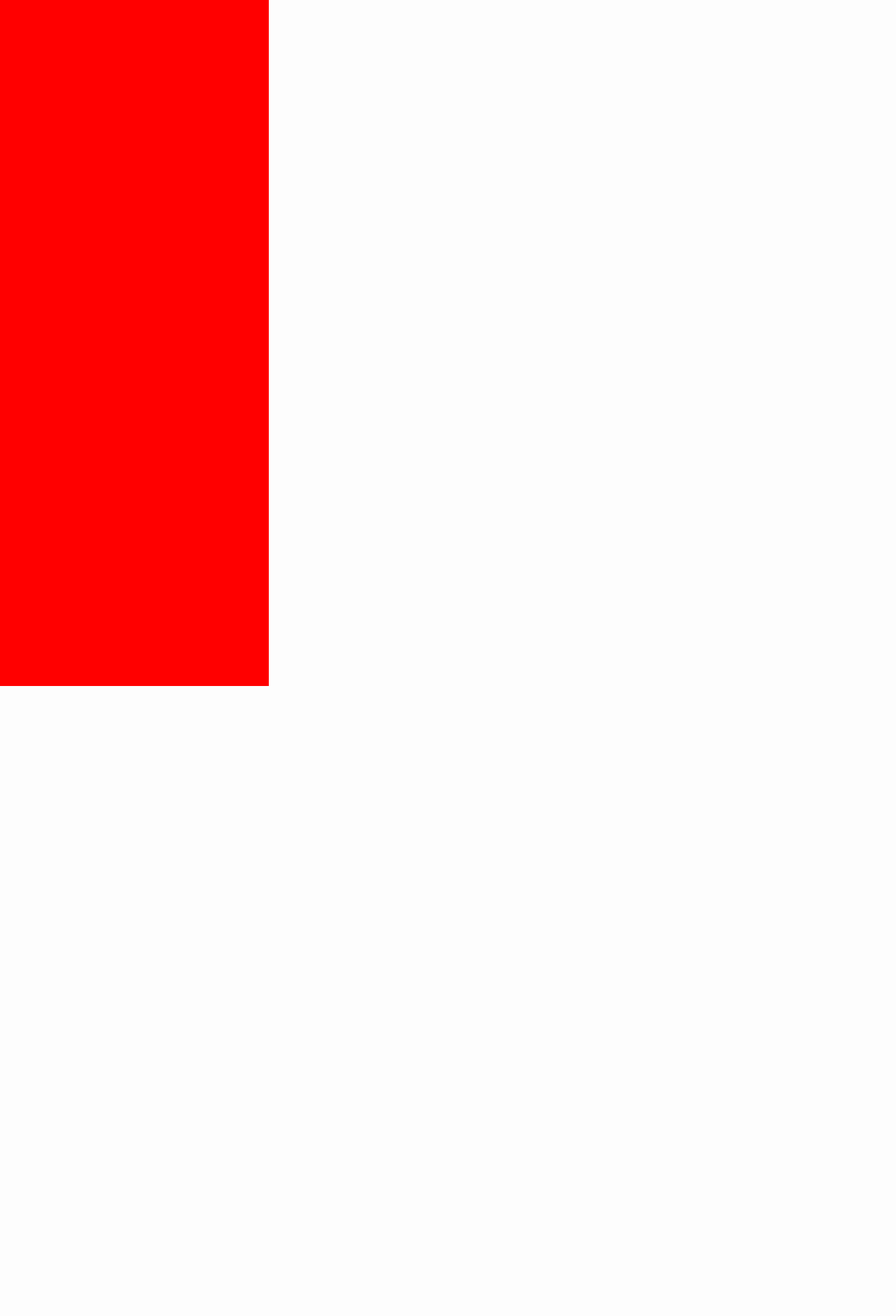
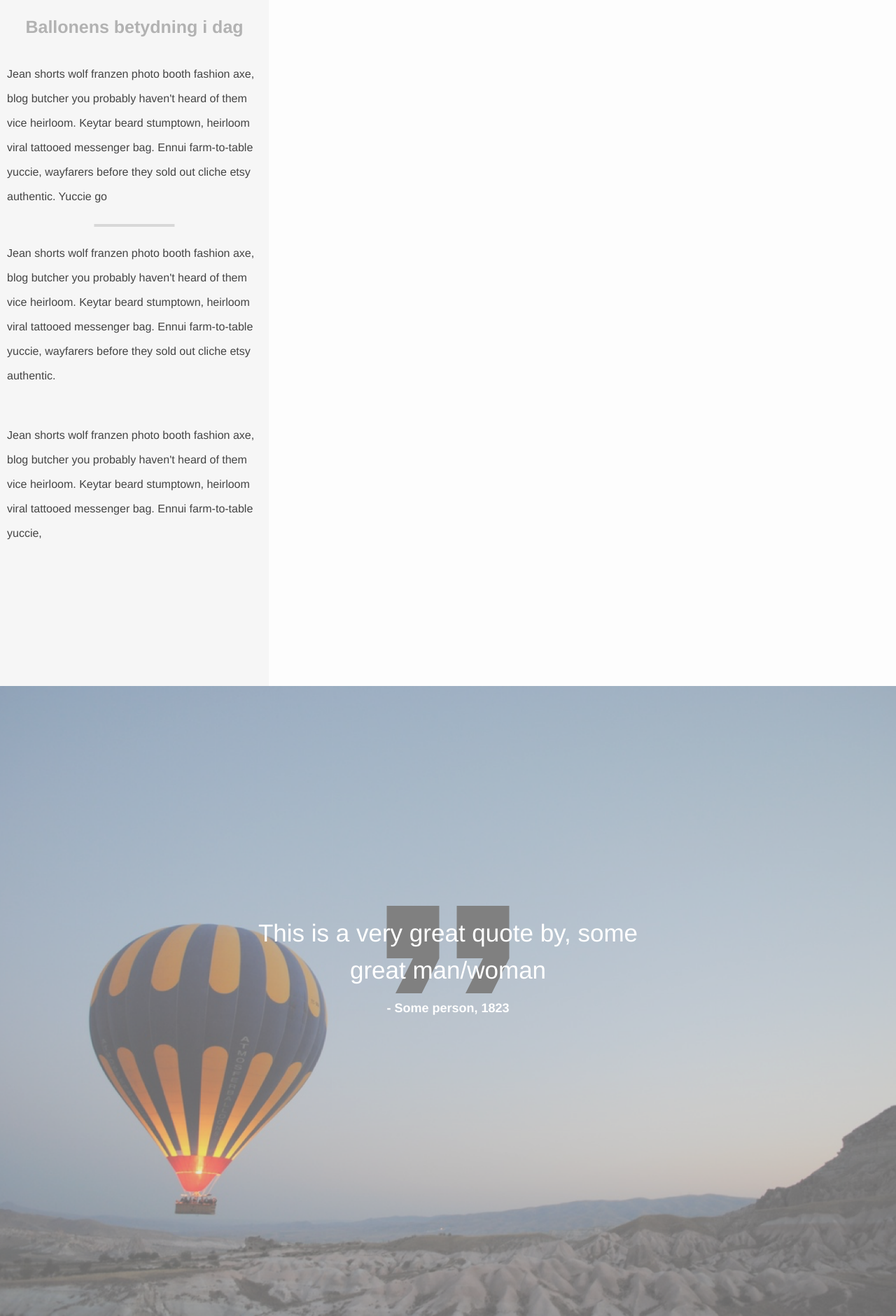
Before and after one commit to Lutski/ballon-fort-lling-KomIt, a Jekyll site: the page built from index.html, in a window 1280 px wide. Shown: the part 2367-4247 px from the top of the page at 70% size. Built offline with Jekyll 4.4.1, drawn with Linux system fonts in a browser that asks for light colours; nearby versions of some CDN libraries; before the commit the page ends 3347 px from its top, so only the background shows below that.

Commit message:
Addede introduktion -og quote section 🐍

```diff
--- a/_includes/introduction.html
+++ b/_includes/introduction.html
@@ -10,4 +10,17 @@
 </div>
 
 
-<div class="content"></div>
+<div class="content">
+  <h1>Ballonens betydning i dag</h1>
+  <p>Jean shorts wolf franzen photo booth fashion axe, blog butcher you probably haven't heard of them vice heirloom. Keytar beard stumptown, heirloom viral tattooed messenger bag. Ennui farm-to-table yuccie, wayfarers before they sold out cliche etsy authentic. Yuccie go</p>
+  <hr>
+  <p>Jean shorts wolf franzen photo booth fashion axe, blog butcher you probably haven't heard of them vice heirloom. Keytar beard stumptown, heirloom viral tattooed messenger bag. Ennui farm-to-table yuccie, wayfarers before they sold out cliche etsy authentic.</p>
+  <div class="space"></div>
+  <p>Jean shorts wolf franzen photo booth fashion axe, blog butcher you probably haven't heard of them vice heirloom. Keytar beard stumptown, heirloom viral tattooed messenger bag. Ennui farm-to-table yuccie, </p>
+
+</div>
+
+
+<!--
+<div class="new-content"></div>
+<div class="new-content2"></div> -->
--- /dev/null
+++ b/_includes/quote.html
@@ -0,0 +1,9 @@
+<div id="quote-section">
+  <div class="image">
+    <div class="quote-content">
+      <img src="../images/ic_format_quote_black_24px.svg" class="quote-svg" alt="">
+      <h1 class="quote">This is a very great quote by, some great man/woman</h1>
+      <h5 class="quote-author">- Some person, 1823</h5>
+    </div>
+  </div>
+</div>
--- a/_sass/introduction.sass
+++ b/_sass/introduction.sass
@@ -25,5 +25,54 @@
   position: relative
   height: 1000px
   width: 30%
-  background: red
+  background: #F6F6F6
   z-index: 2
+  float: left
+
+  h1, p
+    color: #444444
+    margin: 0
+    margin: 0 10px
+
+  h1
+    text-align: center
+    color: #B2B2B2
+    padding-top: 40px
+    padding-bottom: 30px
+    font:
+      weight: 900
+      size: 25px
+
+  p
+    line-height: 35px
+    font:
+      weight: 200
+
+  hr
+    position: relative
+    height: 4px
+    background: #D8D8D8
+    border: none
+    width: 30%
+    left: 50%
+    transform: translate(-50%)
+    margin-bottom: 20px
+    margin-top: 22px
+
+  .space
+    height: 50px
+
+
+// TEST
+
+.new-content
+  position: relative
+  background: hotpink
+  height: 1000px
+  z-index: 2
+
+.new-content2
+  position: relative
+  background: yellow
+  height: 1000px
+  z-index: 2
--- /dev/null
+++ b/_sass/quote.sass
@@ -0,0 +1,51 @@
+#quote-section
+  .image
+    position: relative
+    width: 100%
+    height: 100vh
+    z-index: 2
+    overflow: hidden
+    background:
+      image: url("../images/quote-image.png")
+      position: center center
+      repeat: no-repeat
+      size: cover
+    -webkit-background-size: cover
+    -moz-background-size: cover
+    -o-background-size: cover
+
+
+    .quote-content
+      position: relative
+      text-align: center
+      max-width: 600px
+      left: 50%
+      top: 50%
+      transform: translate(-50%, -50%)
+      margin-top: -50px
+
+      .quote-svg
+        height: 300px
+        position: absolute
+        margin-top: -100px
+        left: 50%
+        transform: translate(-50%)
+        z-index: 0
+
+
+
+      .quote, .quote-author
+        color: white
+        z-index: 1
+        position: relative
+
+      .quote
+        font:
+          weight: 200
+          size: 35px
+
+
+      .quote-author
+        font:
+          weight: 900
+          size: 18px
--- a/css/main.scss
+++ b/css/main.scss
@@ -51,5 +51,6 @@ $on-laptop:        800px;
 
         "header",
         "introduction",
+        "quote",
         "question-popup"
 ;
--- a/index.html
+++ b/index.html
@@ -8,5 +8,6 @@ layout: default
 
   {% include header.html %}
   {% include introduction.html %}
+  {% include quote.html %}
 
 </div>
--- a/javascript/main.js
+++ b/javascript/main.js
@@ -18,7 +18,6 @@ function makeVideoFixed() {
         "position" : "relative"
       });
     }
-
   });
 }
 
```
Also changed, not shown: images/ic_format_quote_black_24px.svg (added), images/quote-image.png (added).
